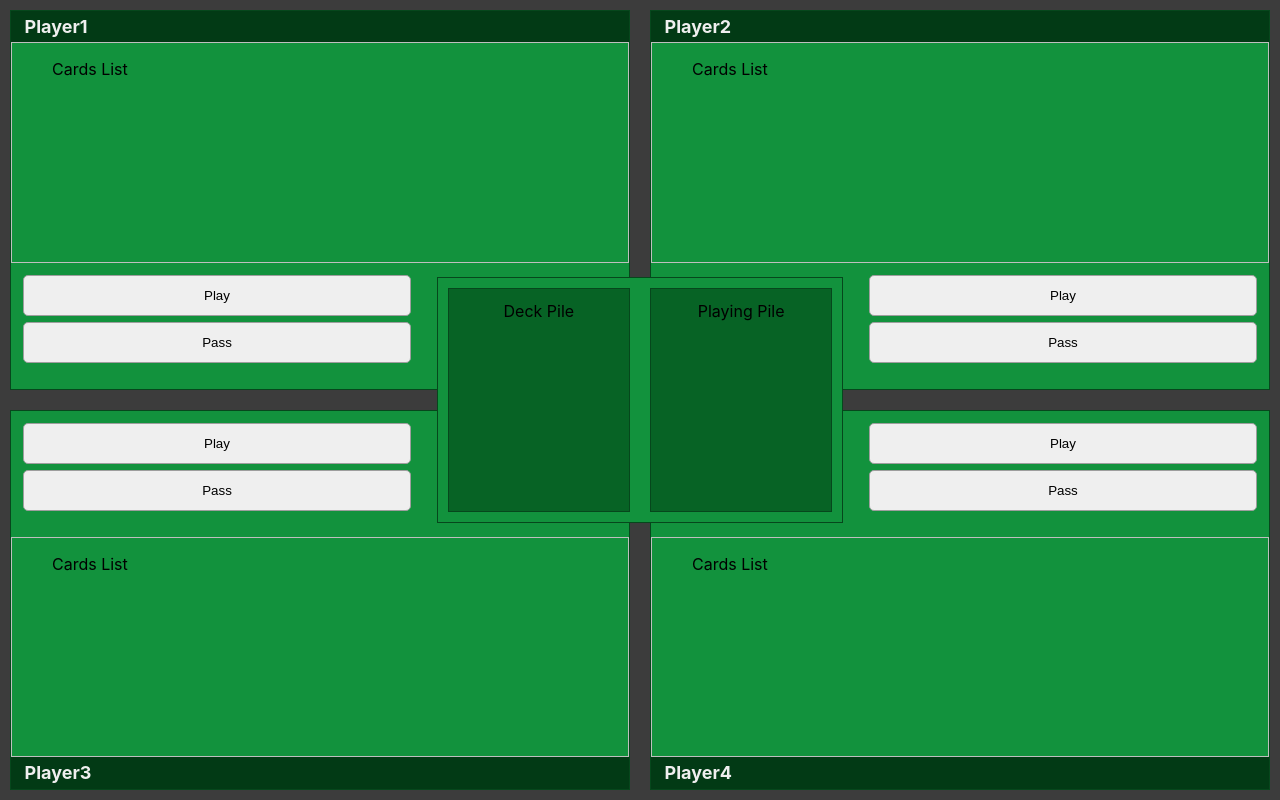
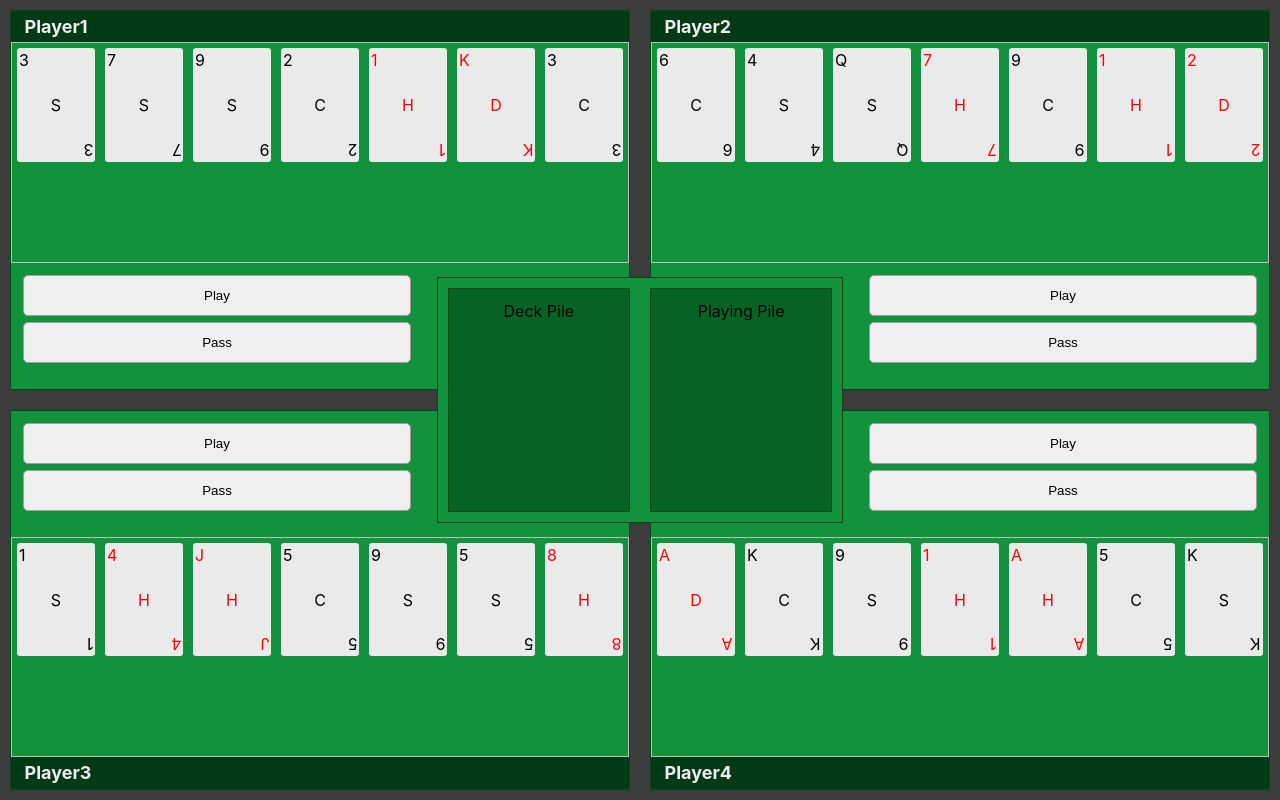
Before and after one commit to JBown94/BlackJack, a React (Create React App) app: page / in a window 1280 px wide. Built offline with nearby package versions, Linux system fonts and the light colour scheme.

Commit message:
Created the card component

```diff
--- a/src/Board.js
+++ b/src/Board.js
@@ -3,15 +3,15 @@ import TextResources from './TextResources';
 import PlayerArea from './PlayerArea';
 
 class Board extends React.Component {
-    constructor(props) {
-        super(props);
+    renderPlayerArea(playerNo, isActive, customName) {
+      return (
+        <PlayerArea
+          key={playerNo}
+          playerNo={playerNo}
+          playerActive={isActive}
+          customName={customName} />
+      );
     }
-
-    renderPlayerArea(playerNo, isActive, customName) {
-        return (
-          <PlayerArea playerNo={playerNo} playerActive={isActive} customName={customName} />
-        );
-      }
 
     render() {
       const text = TextResources();
--- /dev/null
+++ b/src/Card.js
@@ -0,0 +1,24 @@
+import React from 'react';
+
+class Card extends React.Component {
+    constructor(props) {
+        super(props);
+
+        this.state = {
+            value: props.value,
+            suit: props.suit
+        };
+    }
+
+    render() {
+      return (
+        <div className="card" data-value={this.props.value} data-suit={this.props.suit}>
+            <div className="card-val">{this.props.value}</div>
+            <div className="suit-img">{this.props.suit}</div>
+            <div className="card-val-reverse">{this.props.value}</div>
+        </div>
+      );
+    }
+}
+
+export default Card;
--- /dev/null
+++ b/src/Cards.scss
@@ -0,0 +1,44 @@
+.cards-container {
+    border: solid 1px #bfbfbf;
+    display: flex;
+
+    .card {
+        background: #eaeaea;
+        border: solid 1ps #3c3c3c;
+        border-radius: 3px;
+        margin: 5px;
+        padding: 2px;
+        height: 50%;
+        width: 15%;
+
+        display: grid;
+        grid-template-rows: repeat(6, 1fr);
+        grid-template-columns: repeat(4, 1fr);
+
+        .card-val {
+            grid-column: 1;
+            grid-row: 1;
+        }
+
+        .suit-img {
+            grid-column: 2 / span 2;
+            grid-row: 3 / span 2;
+            text-align: center;
+            margin: auto;
+        }
+
+        .card-val-reverse {
+            grid-column: 4;
+            grid-row: 6;
+            transform: rotate(180deg);
+        }
+
+        &[data-suit='S'], &[data-suit='C'] {
+            color: black;
+        }
+
+        &[data-suit='H'], &[data-suit='D'] {
+            color: red;
+        }
+    }
+}
--- a/src/PlayerArea.js
+++ b/src/PlayerArea.js
@@ -1,12 +1,15 @@
 import React from 'react';
 import TextResources from './TextResources';
+import Card from './Card';
 import './PlayerArea.scss';
+import './Cards.scss';
 
 class PlayerArea extends React.Component {
     constructor(props) {
         super(props);
 
-        const defaultName = "Player" + props.playerNo;
+        const text = TextResources();
+        const defaultName = text['PLAYER'] + props.playerNo;
 
         this.state = {
             id: "player-area-" + props.playerNo,
@@ -15,14 +18,43 @@ class PlayerArea extends React.Component {
         };
     }
 
+    renderCard(index, value, suit) {
+        return (
+            <Card key={index} value={value} suit={suit} />
+        );
+    }
+
+    generatePlayerCards() {
+        const values = ["A", "1", "2", "3", "4", "5", "6", "7", "8", "9", "10", "J", "Q", "K"];
+        const suits = ["S", "C", "H", "D"];
+
+        let playerCards = [];
+
+        //TODO: Properly implement the generation of cards
+        //  - The parent object needs to know what cards other players have, otherwise it's possible
+        //    to give out duplicates
+        //  - Preferably generate the entire list of 52 cards, then shuffle them & use the next
+        //    card in the array
+
+        for (var i=0; i < 7; i++) {
+            let cardValue = values[Math.floor(Math.random() * values.length)];
+            let cardSuit = suits[Math.floor(Math.random() * suits.length)];
+
+            playerCards.push(this.renderCard(i, cardValue, cardSuit));
+        }
+
+        return playerCards;
+    }
+
     render() {
         const text = TextResources();
+        const playerCards = this.generatePlayerCards();
 
         return (
             <div id={this.state.id} className="player-container" data-active={this.state.playerActive}>
                 <div className="player-name">{this.state.playerName}</div>
                 <div className="cards-container">
-                    <ul>Cards List</ul>
+                    {playerCards}
                 </div>
                 <div className="player-actions">
                     <button>{text['PLAY']}</button>
--- a/src/PlayerArea.scss
+++ b/src/PlayerArea.scss
@@ -25,10 +25,6 @@
             padding: 0.25em 0.75em;
             font-size: 18px;
             font-weight: bold;
-        }
-
-        .cards-container {
-            border: solid 1px #bfbfbf;
         }
 
         .player-actions {
--- a/src/TextResources.js
+++ b/src/TextResources.js
@@ -4,12 +4,14 @@ const languagesCodes = {
 
 const Text = {
     English : {
+        PLAYER: "Player",
         PLAY: "Play",
         PASS: "Pass",
         DECK_PILE: "Deck Pile",
         PLAYING_PILE: "Playing Pile",
     },
     French : {
+        PLAYER: "LePlayer",
         PLAY: "Le Play",
         PASS: "Le Pass",
         DECK_PILE: "Le Deck Pile",
```
